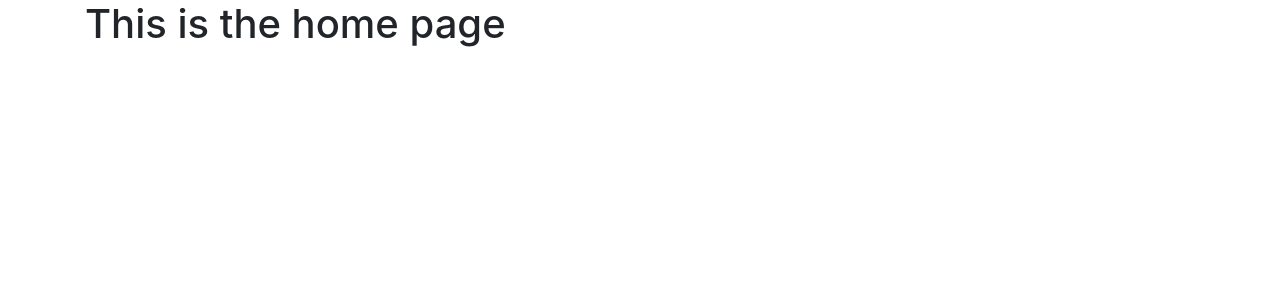
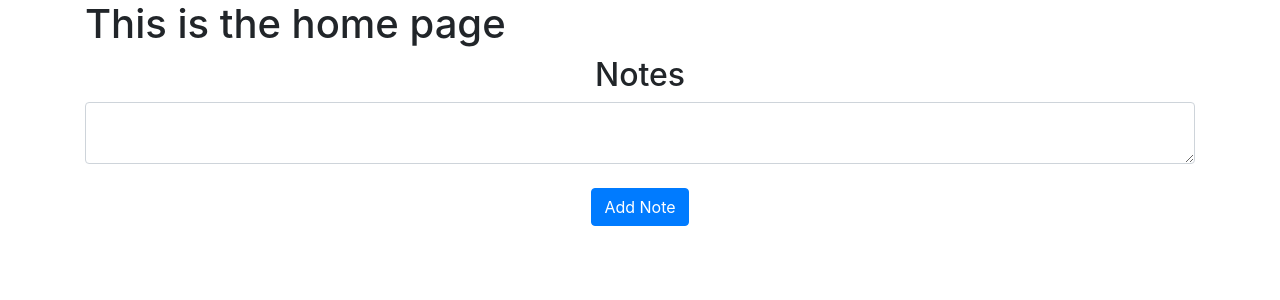
Before and after one commit to rwa-git/my-flask-app, a Flask app: page / in a window 1280 px wide. Shown: the part 56-356 px from the top of the page. Run offline with Flask 2, Linux system fonts and the light colour scheme; the visitor is signed in with stand-in values (Sample User, id 1); data comes from the database, SQL or seed files in the repository; data that the repository does not hold is empty; some libraries are stand-ins or nearby versions.

Commit message:
Add delete Notes

```diff
--- a/webroot/templates/home.html
+++ b/webroot/templates/home.html
@@ -4,5 +4,22 @@
 
 {% block content %}
 <h1>This is the home page</h1>
+<h2 align="center">Notes</h2>
+<ul class="list-group list-group-flush" id="notes">
+    {% for note in user.notes %}
+    <li class="list-group-item">{{ note.data }}
+        <button type="button" class="close" onclick="deleteNote({{ note.id }})">
+            <soan aria-hidden="true">&times;</soan>
+        </button>
+    </li>
+    {% endfor %}
+</ul>
+<form method="POST">
+    <textarea name="note" id="note" class="form-control"></textarea>
+    <div align="center">
+        <br />
+        <button type="submit" class="btn btn-primary">Add Note</button>
+    </div>
+</form>
 
 {% endblock %}
--- a/webroot/views.py
+++ b/webroot/views.py
@@ -1,11 +1,38 @@
-from flask import Blueprint, render_template
+import json
+
+from flask import Blueprint, render_template, request, flash, jsonify
 from flask_login import login_required, current_user
-
+from .models import Note
+from . import db
 
 views = Blueprint('views', '__name__')
 
 
-@views.route('/')
+@views.route('/', methods=['GET','POST'])
 @login_required
 def home():
+    if request.method == 'POST':
+        note = request.form.get('note')
+        if len(note) <2:
+            flash('Note is too short!', category='error')
+        else:
+            new_note = Note(data=note, user_id=current_user.id)
+            db.session.add(new_note)
+            db.session.commit()
+            flash('Note added.', category='success')
+
     return render_template('home.html', user=current_user)
+
+
+@views.route('/delete-note', methods=['POST'])
+def delete_note():
+    data = json.loads(request.data)
+    noteId = data['noteID']
+    note = Note.query.get(noteId)
+    if note:
+        if note.user_id == current_user.id:
+            db.session.delete(note)
+            db.session.commit()
+            flash('Note deleted!', category='success')
+
+    return jsonify({})
```
